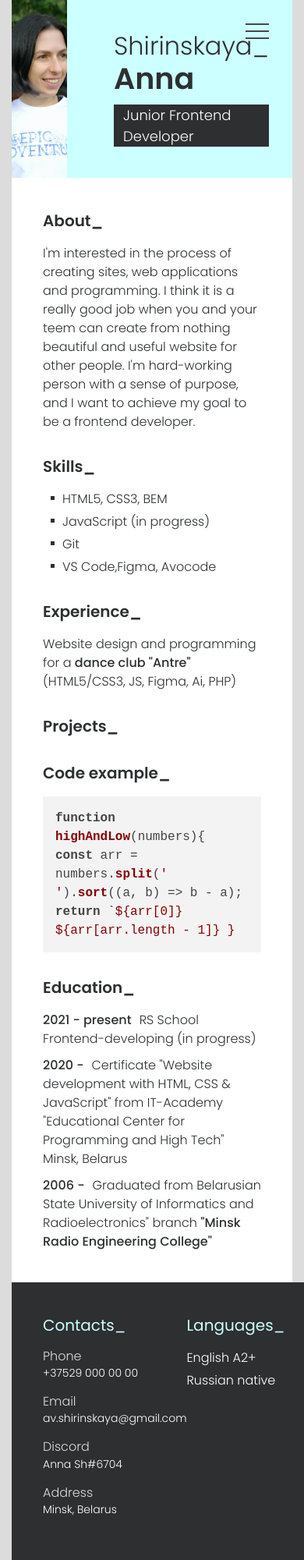
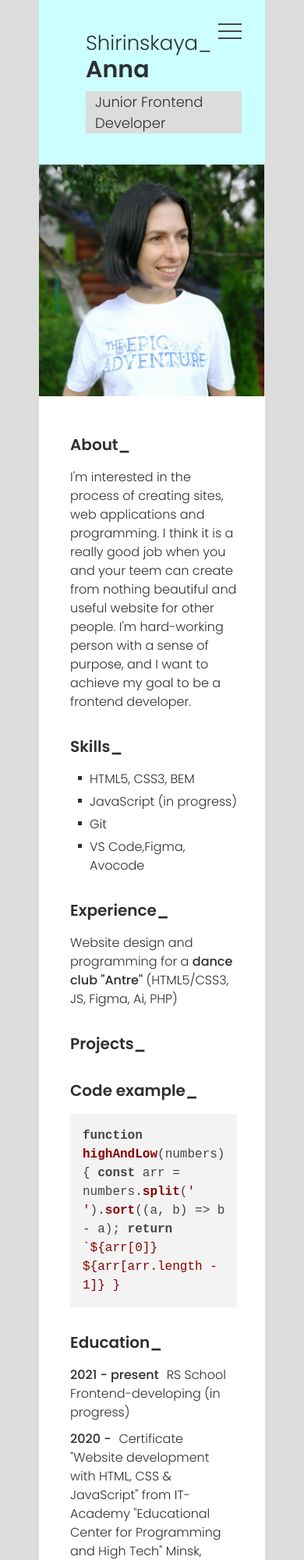
Before and after one commit to avshir/rsschool-cv, a plain HTML site: page index.html in a window 390 px wide. Shown: the top 2000 px of the page at 78% size. Drawn offline with nearby package versions, Linux system fonts and the light colour scheme.

Commit message:
fix: fix adaptiv 560-320px

```diff
--- a/css/style.css
+++ b/css/style.css
@@ -537,4 +537,26 @@ body.lock {
     height: 20px;
   }
 }
+@media (max-width: 560px) {
+  .container {
+    max-width: 320px;
+  }
+	.header__row {
+    flex-direction: column-reverse;
+}
+	.header__name {
+		font-size: 26px;
+	}
+	.header__name span {
+    font-size: 30px;
+	}
+	.main__sm {
+		display: block;
+	}
+	.header__job {
+    color: #2d2f31;
+    background-color: #dcdcdc;
+}
+
+}
 /*---/media--- */
--- a/script.js
+++ b/script.js
@@ -12,7 +12,7 @@ $(document).ready(function() {
 	// -----------------------------------------
 		console.log(
 			`
-			Итого: +126/150:
+			Итого: +130/150:
 
 			- вёрстка валидная +10/10
 			Для проверки валидности вёрстки используйте сервис https://validator.w3.org/
@@ -27,7 +27,7 @@ $(document).ready(function() {
 			1 балл за каждый стилизованный элемент, но не больше 10 баллов
 			контент размещается в блоке, который горизонтально центрируется на странице. Фоновый цвет, если он есть, тянется во всю ширину страницы +10
 
-			- вёрстка адаптивная: +8/10
+			- вёрстка адаптивная: +10/10
 			ни на одном из разрешений экрана до 320px включительно не появляется горизонтальная полоса прокрутки, при этом всё содержание страницы сохраняется +10
 
 			- есть адаптивное бургер-меню. +10/10
@@ -46,7 +46,7 @@ $(document).ready(function() {
 
 			- CV выполнено на английском языке +10/10
 
-			- выполнены требования к Pull Request: есть ссылка на задание, скриншот страницы СV, ссылка на деплой страницы CV на GitHub Pages, выполнена самооценка (самооценку расписываем по пунктам критериев оценки, указывая балл за каждый пункт) +10/10
+			- выполнены требования к Pull Request: есть ссылка на задание, скриншот страницы СV, ссылка на деплой страницы CV на GitHub Pages, выполнена самооценка (самооценку расписываем по пунктам критериев оценки, указывая балл за каждый пункт) +/10
 
 			- есть видеорезюме автора CV на английском языке. Видеорезюме встраивается в страницу CV как видео, а не в виде кнопки или ссылки. Продолжительность видео 3-5 минут (±15 секунд). В описание видео на YouTube добавлена ссылка на его транскрипцию на английском языке (например, в документе Google Docs). +0/10
 
```
